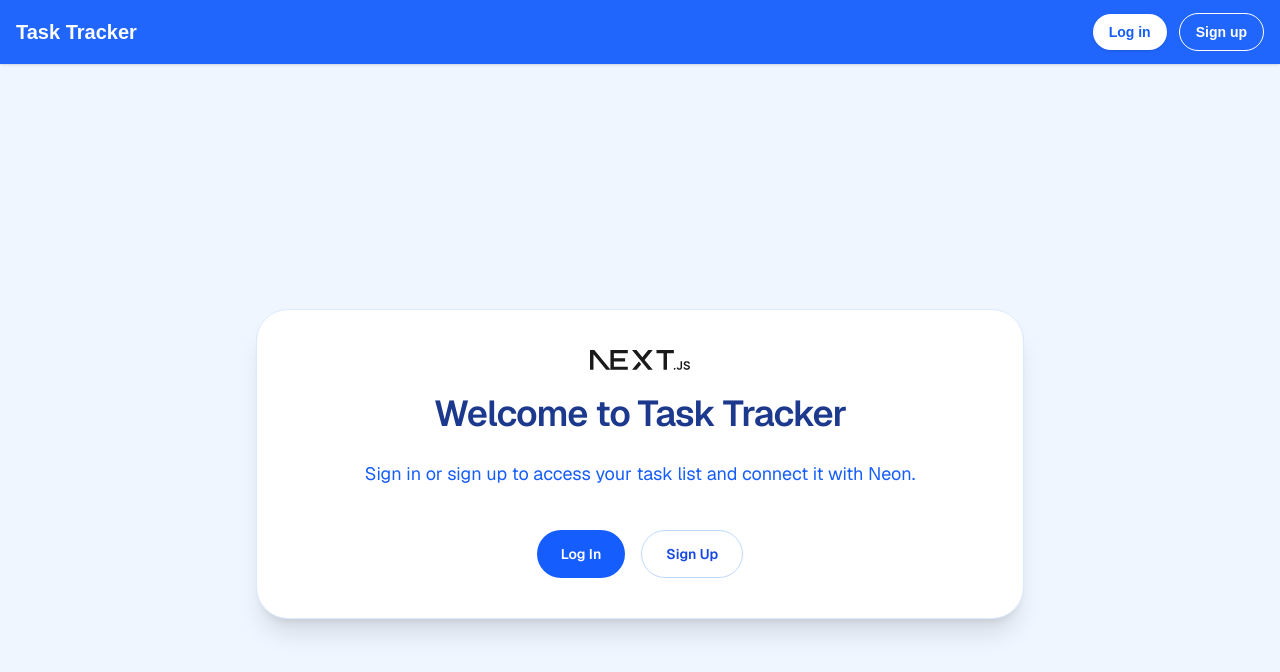
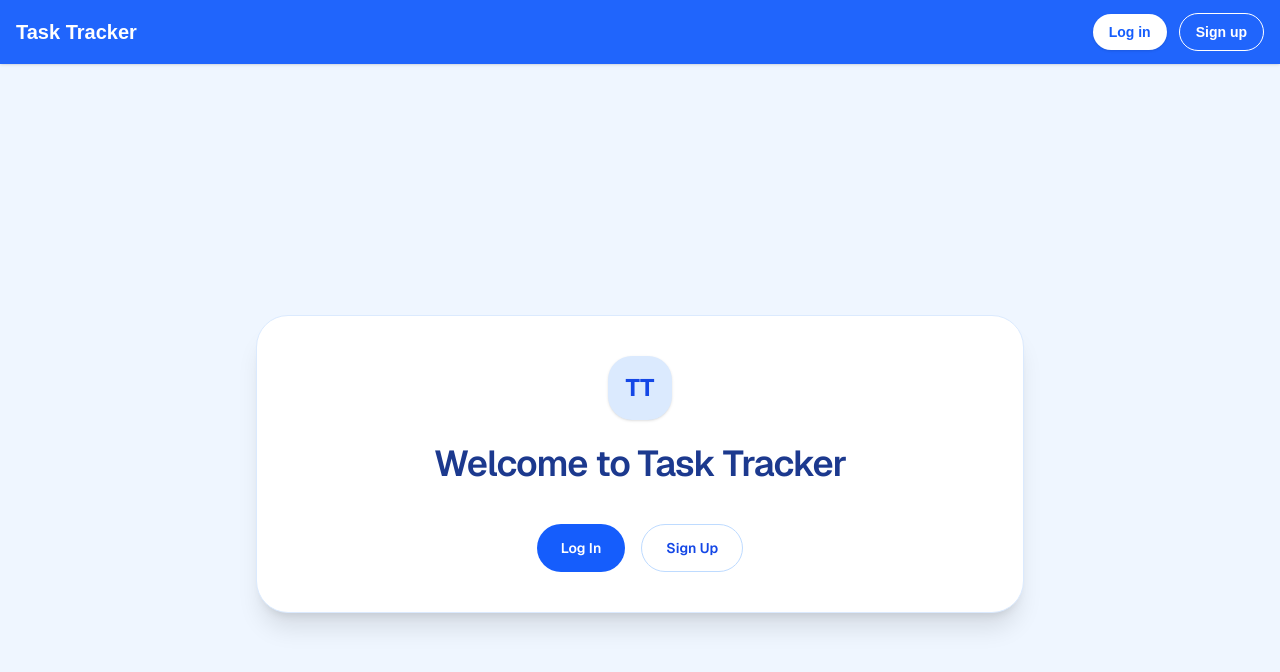
Before and after one commit to katrinanajaru/Task-tracker, a Next.js app: page / in a window 1280 px wide. Shown: the top 672 px of the page. Built offline with nearby package versions, Linux system fonts and the light colour scheme; no server answers.

Commit message:
repo update

```diff
--- a/app/page.tsx
+++ b/app/page.tsx
@@ -9,22 +9,17 @@ export default async function Home() {
     <div className="flex flex-col min-h-screen items-center justify-center bg-blue-50 font-sans px-6 py-12">
       <main className="w-full max-w-3xl rounded-[2rem] border border-blue-100 bg-white p-10 shadow-xl">
         <div className="flex flex-col items-center gap-6 text-center">
-          <Image
-            className="invert-[0.1]"
-            src="/next.svg"
-            alt="Next.js logo"
-            width={100}
-            height={20}
-            priority
-          />
+          <div className="flex h-16 w-16 items-center justify-center rounded-3xl bg-blue-100 text-blue-700 shadow-sm">
+            <span className="text-2xl font-bold">TT</span>
+          </div>
           <h1 className="text-4xl font-semibold tracking-tight text-blue-900">
             {userId ? "Welcome back!" : "Welcome to Task Tracker"}
           </h1>
-          <p className="max-w-2xl text-lg leading-8 text-blue-600">
-            {userId
-              ? "You are signed in. Visit the tasks page to view your Neon-backed tasks."
-              : "Sign in or sign up to access your task list and connect it with Neon."}
-          </p>
+          {userId ? (
+            <p className="max-w-2xl text-lg leading-8 text-blue-600">
+              You are signed in. Visit the tasks page to view your Neon-backed tasks.
+            </p>
+          ) : null}
         </div>
         <div className="mt-10 flex flex-col gap-4 sm:flex-row sm:justify-center">
           {userId ? (
```
